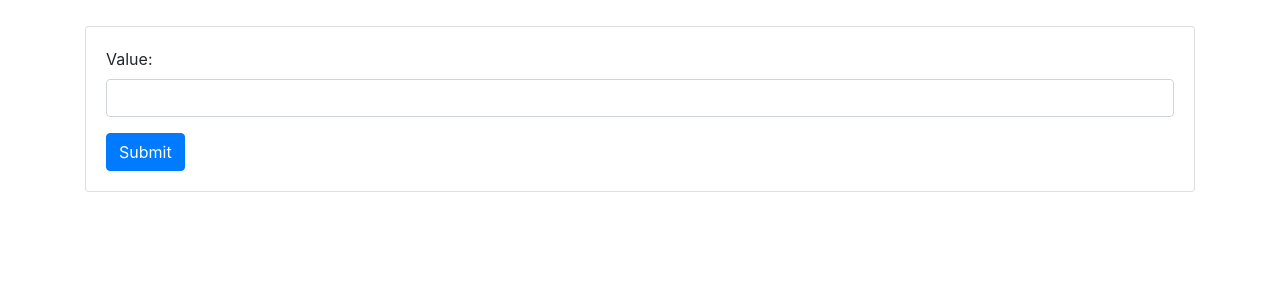
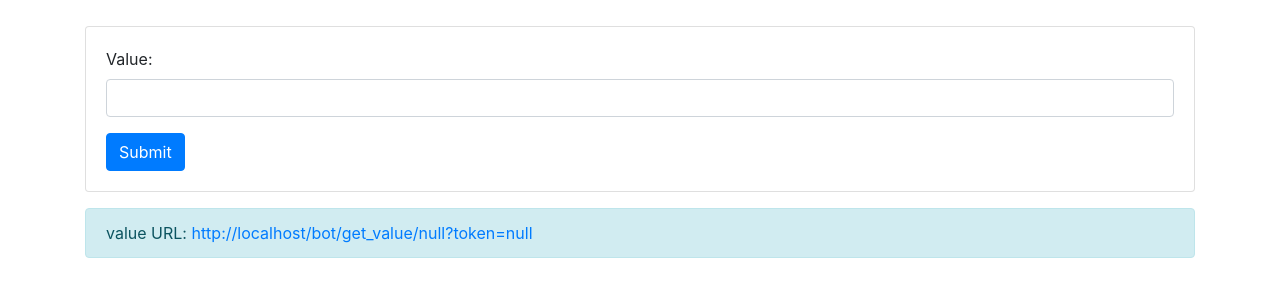
Before and after one commit to vasilevich/simple-toggle, a website: page public/bot_value_set.html in a window 1280 px wide. Shown: the part 118-414 px from the top of the page. Drawn offline with nearby package versions, Linux system fonts and the light colour scheme; no server answers.

Commit message:
added more features

```diff
--- a/public/bot_value_set.html
+++ b/public/bot_value_set.html
@@ -26,6 +26,12 @@
             <div id="success-message" class="alert alert-success mt-3 d-none">
                 set successfully!
             </div>
+            <div class="alert alert-info mt-3">
+                value URL:
+                <a id="value-url" href="">
+
+                </a>
+            </div>
         </div>
     </div>
 </div>
--- a/public/js/bot_value_set.js
+++ b/public/js/bot_value_set.js
@@ -2,6 +2,11 @@
     const urlParams = new URLSearchParams(window.location.search);
     const token = urlParams.get('token');
     const valueToken = urlParams.get('valueToken');
+    const valueUrl = `${location.protocol}//${location.host}/bot/get_value/${encodeURIComponent(valueToken)}?token=${encodeURIComponent(token)}`;
+    $('#value-url')
+        .text(valueUrl)
+        .attr('href', valueUrl);
+
 
 // Fetch current key, description, and value
     $.get(`/bot/get_value/${encodeURIComponent(valueToken)}?token=${encodeURIComponent(token)}`, (data) => {
```
Also changed, not shown: app/index.js (+12 -6 lines).
